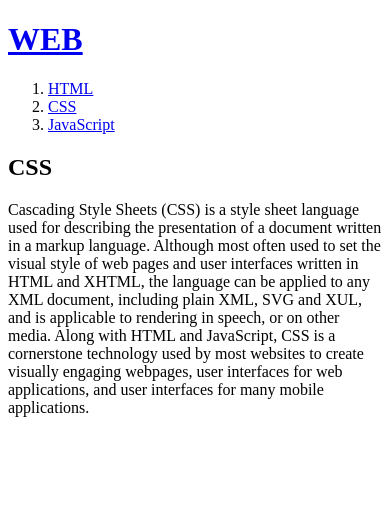
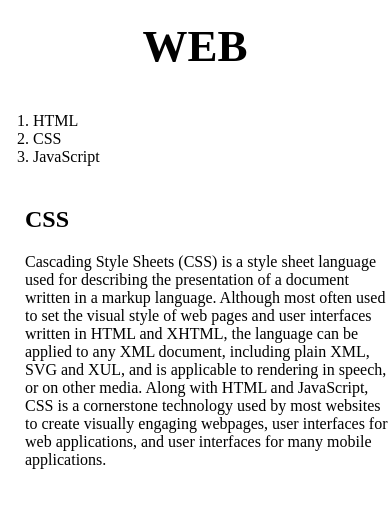
Before and after one commit to spikeahn/web1, a plain HTML site: page 2.html in a window 390 px wide. Drawn offline with Linux system fonts and the light colour scheme.

Commit message:
Add files via upload

```diff
--- a/2.html
+++ b/2.html
@@ -3,17 +3,75 @@
 <head>
   <title>WEB1 - CSS</title>
   <meta charset="utf-8">
+  <style>
+    a {
+      color:black;
+      text-decoration: none;
+    }
+    h1 {
+      font-size:45px;
+      text-align:center;
+      border-bottom:1px solid gray;
+      margin:0px;
+      padding:20px;
+    }
+    ol{
+      border-right:1px solid gray;
+      width:100px;
+      margin:0px;
+      padding:20px;
+    }
+    body{
+      margin:0px;
+    }
+    #grid{
+      display: grid;
+      grid-template-columns: 150px 1fr;
+    }
+    #grid ol{
+      padding-left: 33px;
+    }
+    #grid #article{
+      padding-left: 25px;
+    }
+    @media(max-width:600px){
+      #grid{
+        display: block;
+      }
+      ol{
+          border-right:none;
+        }
+      h1 {
+          border-bottom:none;
+        }
+    }
+  </style>
 </head>
+
 <body>
-  <h1><a href="index.html">WEB</a></h1>
+<h1><a href="index.html">WEB</a></h1>
+<div id="grid">
   <ol>
     <li><a href="1.html">HTML</a></li>
     <li><a href="2.html">CSS</a></li>
     <li><a href="3.html">JavaScript</a></li>
   </ol>
-  <h2>CSS</h2>
-  <p>
-    Cascading Style Sheets (CSS) is a style sheet language used for describing the presentation of a document written in a markup language. Although most often used to set the visual style of web pages and user interfaces written in HTML and XHTML, the language can be applied to any XML document, including plain XML, SVG and XUL, and is applicable to rendering in speech, or on other media. Along with HTML and JavaScript, CSS is a cornerstone technology used by most websites to create visually engaging webpages, user interfaces for web applications, and user interfaces for many mobile applications.
-  </p>
+
+<!--
+  <h1><a href="index.html"><font color="red">WEB</a></h1>
+  <ol>
+    <li><a href="1.html"><font color="red">HTML</a></li>
+    <li><a href="2.html"><font color="red">CSS</a></li>
+    <li><a href="3.html"><font color="red">JavaScript</a></li>
+  </ol>
+-->
+
+  <div id="article">
+    <h2>CSS</h2>
+    <p>
+      Cascading Style Sheets (CSS) is a style sheet language used for describing the presentation of a document written in a markup language. Although most often used to set the visual style of web pages and user interfaces written in HTML and XHTML, the language can be applied to any XML document, including plain XML, SVG and XUL, and is applicable to rendering in speech, or on other media. Along with HTML and JavaScript, CSS is a cornerstone technology used by most websites to create visually engaging webpages, user interfaces for web applications, and user interfaces for many mobile applications.
+    </p>
+  </div>
+</div>
 </body>
 </html>
```
Also changed, not shown: box.html (added, +21 -0 lines), grid.html (added, +25 -0 lines), mediaquery.html (added, +24 -0 lines), index.html (line endings or trailing spaces).
